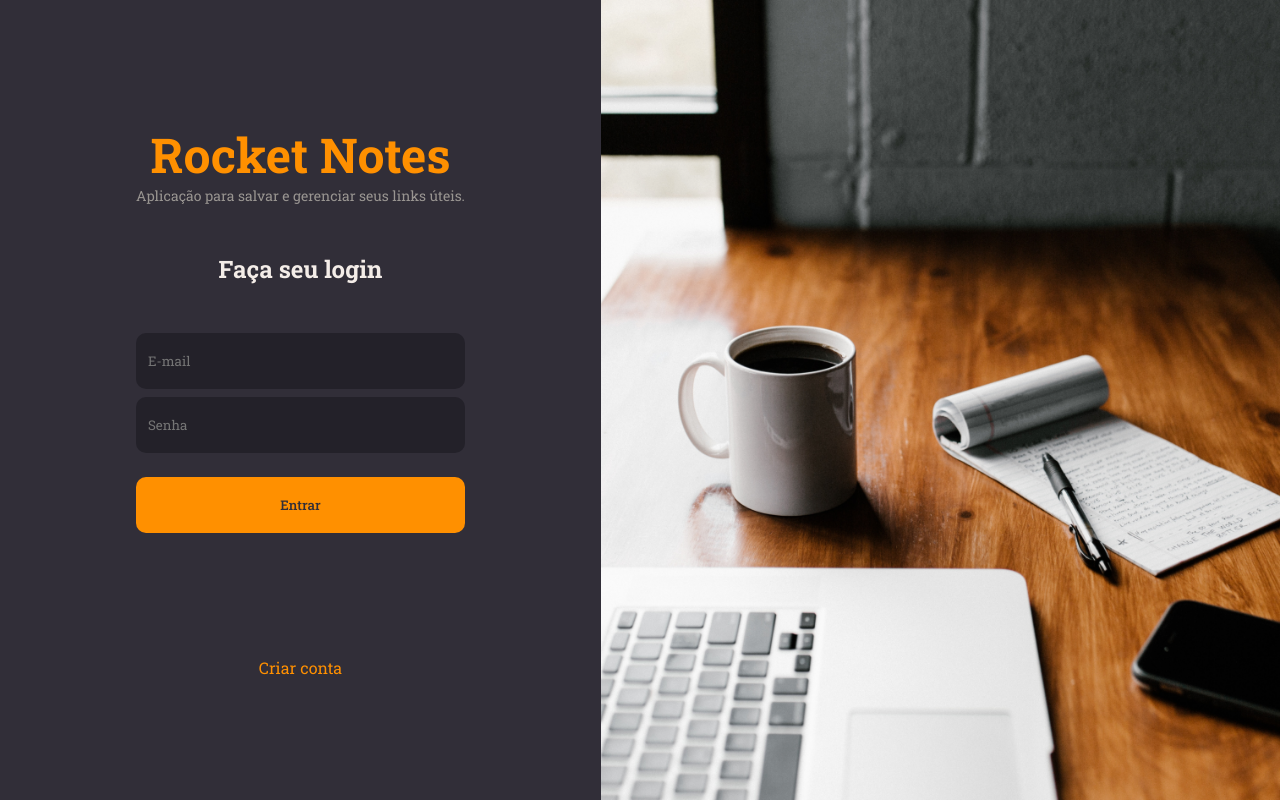
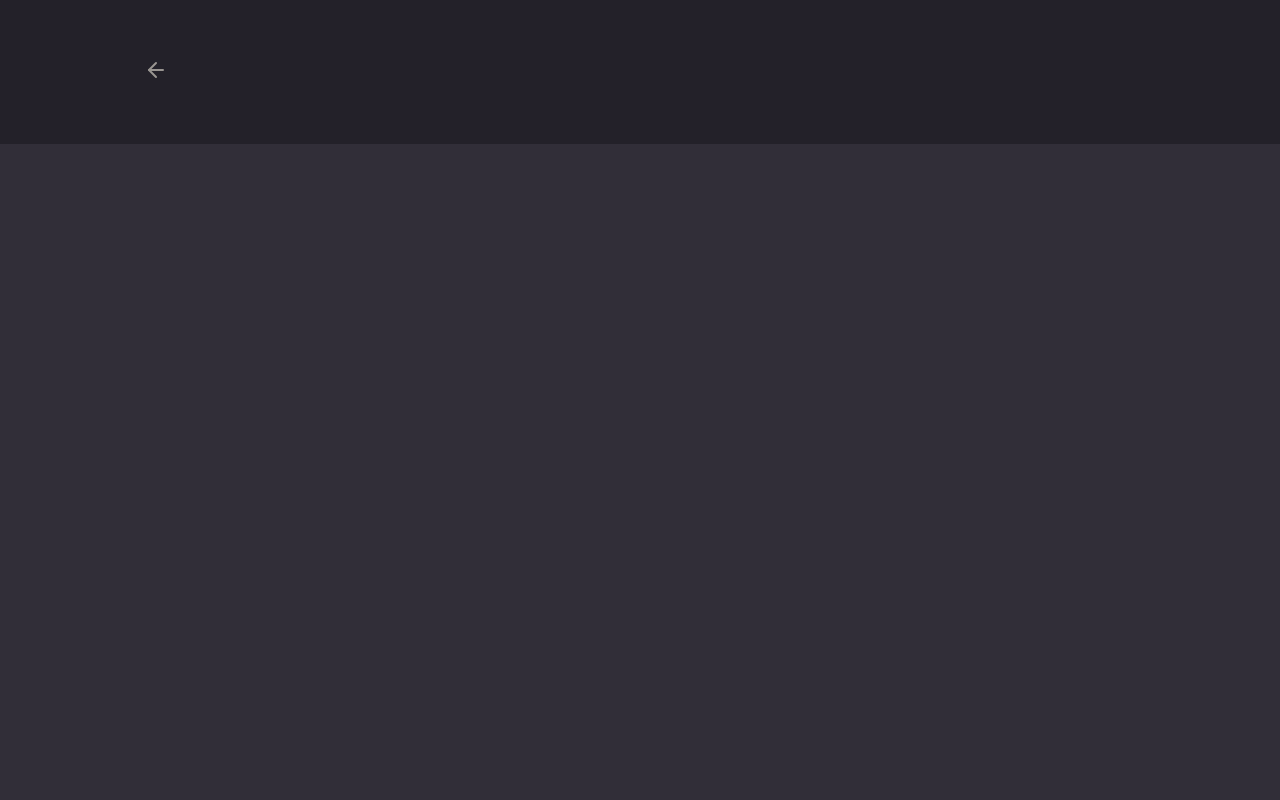
Before and after one commit to drigodeveloper/error-css-react, a React (Vite) app: page / in a window 1280 px wide. Built offline with nearby package versions, Linux system fonts and the light colour scheme.

Commit message:
Criando a pagina de profile

```diff
--- a/src/main.jsx
+++ b/src/main.jsx
@@ -1,6 +1,6 @@
 import React from 'react'
 import ReactDOM from 'react-dom/client'
-import { Signin } from './pages/signin'
+import { Profile } from './pages/profile'
 import { ThemeProvider } from "styled-components"
 import theme from './styles/theme.js'
 import GlobalStyle from './styles/global.js'
@@ -10,7 +10,7 @@ ReactDOM.createRoot(document.getElementById('root')).render(
   <React.StrictMode>
     <ThemeProvider theme={theme}>
       <GlobalStyle />
-    <Signin />
+    <Profile />
     </ThemeProvider>
   </React.StrictMode>,
 
--- /dev/null
+++ b/src/pages/profile/index.jsx
@@ -0,0 +1,14 @@
+import { Container } from "./style";
+import { FiArrowLeft } from "react-icons/fi"
+
+export function Profile() {
+    return (
+        <Container>
+            <header>
+                <a href="">
+                    <FiArrowLeft />
+                </a>
+            </header>
+        </Container>
+    )
+}
--- /dev/null
+++ b/src/pages/profile/style.js
@@ -0,0 +1,24 @@
+import styled from "styled-components"
+
+export const Container = styled.div`
+
+    width: 100%;
+
+    > header {
+
+        background: ${({theme}) => theme.COLORS.BACKGROUND_900};
+
+        width: 100%;
+        height: 144px;
+        display: flex;
+        align-items: center;
+        padding: 0 144px;
+    }
+     svg {
+
+        width: 24px;
+        height: 24px;
+        color: ${({theme}) => theme.COLORS.GRAY_100};
+
+    }
+`;
--- a/src/pages/signin/index.jsx
+++ b/src/pages/signin/index.jsx
@@ -1,6 +1,7 @@
 import { Container, Form, Background } from "./style";
 import { Input } from "../../components/Input"
 import { Button } from "../../components/button"
+import { FiMail, FiLock } from "react-icons/fi"
 
 export function Signin() {
     return(
@@ -13,10 +14,14 @@ export function Signin() {
 
     <Input
         placeholder="E-mail"
+        type="text"
+        icon={FiMail}
     />
 
     <Input
         placeholder="Senha"
+        type="text"
+        icon={FiLock}
     />
 
     <Button title="Entrar" />
--- a/src/pages/signin/style.js
+++ b/src/pages/signin/style.js
@@ -51,4 +51,5 @@ export const Background = styled.div `
 
     background: url(${backgroundImg}) no-repeat center center;
     background-size: cover;
+
 `;
--- a/src/pages/signup/style.js
+++ b/src/pages/signup/style.js
@@ -51,4 +51,5 @@ export const Background = styled.div `
 
     background: url(${backgroundImg}) no-repeat center center;
     background-size: cover;
+
 `;
```
Also changed, not shown: src/pages/signup/index.jsx (+18 -6 lines). Lines whose indentation alone changed are shown as unchanged.
